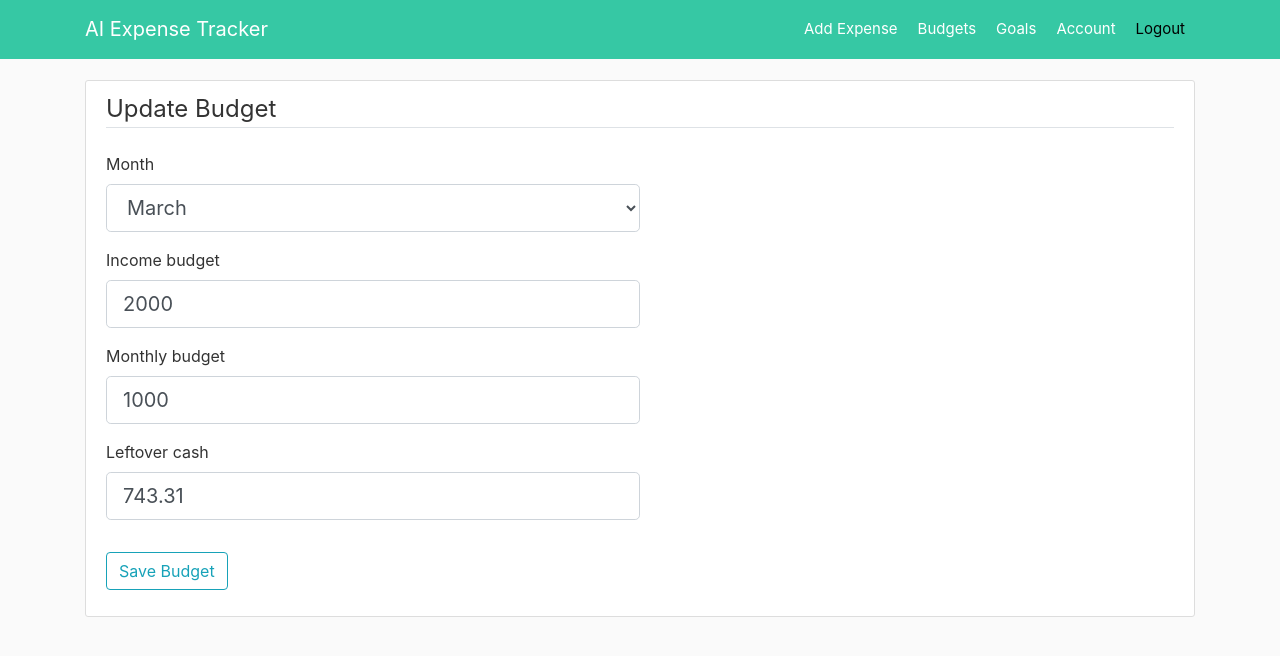
After one commit to tnguyen606-cs/AI-ExpenseApp, a Flask app: page /budget/1/update in a window 1280 px wide. The commit adds this page. Shown: the top 656 px of the page. Run offline with Flask 2, Linux system fonts and the light colour scheme; a user stored in the database is signed in; data comes from the database, SQL or seed files in the repository; both versions use the stored data as it was after the commit; some libraries are stand-ins or nearby versions.

Commit message:
Enhanced the UIs

```diff
--- a/app/budgets/forms.py
+++ b/app/budgets/forms.py
@@ -1,5 +1,5 @@
 from flask_wtf import FlaskForm
-from wtforms import SubmitField, IntegerField, SelectField
+from wtforms import SubmitField, IntegerField, SelectField, DecimalField
 from wtforms.validators import DataRequired, ValidationError
 from app.models import Budget
 
@@ -9,7 +9,8 @@ class BudgetForm(FlaskForm):
                         validators=[DataRequired()])
     income = IntegerField('Income budget', validators=[DataRequired()])
     budget = IntegerField('Monthly budget', validators=[DataRequired()])
-    submit = SubmitField('Create Budget')
+    left_cash = DecimalField('Leftover cash', validators=[DataRequired()])
+    submit = SubmitField('Save Budget')
 
     def validate_month(self, month):
         if Budget.query.filter_by(month=month.data).first():
--- a/app/budgets/routes.py
+++ b/app/budgets/routes.py
@@ -1,4 +1,4 @@
-from flask import render_template, url_for, flash, redirect, Blueprint
+from flask import render_template, url_for, flash, redirect, Blueprint, request
 from flask_login import current_user, login_required
 from app import db
 from datetime import datetime
@@ -16,8 +16,10 @@ def new_budget():
     if form.validate_on_submit():
         income = form.income.data
         budget = form.budget.data
+        mm = form.month.data
         if income > budget:
-            new_budget = Budget(month=form.month.data,
+            new_budget = Budget(id=datetime.strptime(mm, '%B').month,
+                                month=mm,
                                 income=form.income.data,
                                 budget=budget,
                                 user=current_user, date_posted=today_date)
@@ -29,3 +31,62 @@ def new_budget():
             flash(
                 'Please enter the income higher than your budget', 'danger')
     return render_template('create_budget.html', title='New Budget', form=form, legend='New Budget')
+
+
+@budgets.route("/budgets")
+@login_required
+def budget():
+    # This line creates a list of all the budgets sorted by month
+    all_budgets = Budget.query.order_by(Budget.id).all()
+    # This line loops through all the budgets
+    for i in range(len(all_budgets)):
+        # This line gives each movie a new ranking reversed from their order in all_movies
+        all_budgets[i].id = len(all_budgets) - i
+    db.session.commit()
+    return render_template('budgets.html', title="Budgets", budgets=all_budgets)
+
+
+@budgets.route("/budget/<int:budget_id>/update", methods=['GET', 'POST'])
+@login_required
+def budget_update(budget_id):
+    budget = Budget.query.get_or_404(budget_id)
+    form = BudgetForm()
+    if form.validate_on_submit():
+        if form.income.data > form.budget.data:
+            if budget.month != form.month.data or budget.income != form.income.data or budget.left_cash != form.left_cash.data or budget.budget != form.budget.data:
+                budget.month = form.month.data
+                budget.income = form.income.data
+                budget.budget = form.budget.data
+                budget.left_cash = form.left_cash.data
+                budget.date_posted = datetime.now()
+                db.session.commit()
+                flash('Your budget has been updated!', 'success')
+                return redirect(url_for('budgets.budget'))
+            else:
+                flash('There is no update!', 'danger')
+        else:
+            flash(
+                'Please enter the income higher than your budget', 'danger')
+    elif request.method == 'GET':
+        form.month.data = budget.month
+        form.income.data = budget.income
+        form.budget.data = budget.budget
+        form.left_cash.data = budget.left_cash
+    return render_template('update_budget.html', title='Update Budget',
+                           form=form, legend='Update Budget', budget_id=budget_id)
+
+
+@budgets.route("/budget/<int:budget_id>/delete", methods=['POST'])
+@login_required
+def delete_budget(budget_id):
+    budget = Budget.query.get_or_404(budget_id)
+    # message = client.messages.create(
+    #     to=send_sms_to(),
+    #     from_="+18776647341",
+    #     body="We noticed you just deleted an expense with an amount of {}!".format(
+    #         expense.amount)
+    # )
+    db.session.delete(budget)
+    db.session.commit()
+    flash('Your budget has been deleted!', 'success')
+    return redirect(url_for('head.home'))
--- a/app/main/routes.py
+++ b/app/main/routes.py
@@ -36,15 +36,11 @@ def home():
         Goal.date_posted.desc()).first()
     noGoal = True if goal is None else False
     # TODO: Display the Goal's total saving_amount
-    today_date = datetime.now()
 
     # range = Expense.query.filter(goal.date_start <= Budget.date_spend,
     #                              goal.date_end >= Budget.date_spend).all()
     # expenses_within = get_total_expenses_inrange(range)
     total_saving = left_cash + goal.amount_saving
-    goal.amount_saving = total_saving
-    # Update DATABASES
-    db.session.commit()
     print(total_saving)
     return render_template('home.html',
                            expenses=expenses,
--- a/app/static/main.css
+++ b/app/static/main.css
@@ -16,6 +16,11 @@ hr {
   width: 100px;
   margin-left: 0;
   border: 1px solid rgb(54, 200, 164);
+}
+
+.create {
+  color: blue;
+  margin: 25px;
 }
 
 *, *:before, *:after {
@@ -261,3 +266,24 @@ a.article-title:hover {
   font-size: 1.618rem;
   font-weight: 600;
 }
+
+/* Style the list of budgets as cards */
+.budget {
+  padding: 20px;
+  margin: 30px;
+  background-color: #eeecec;
+  width: calc(30% - 25px);
+  height: 260px;
+  float:left;
+  border-radius: 10px;
+}
+
+.card-text {
+  font-size: 20px;
+}
+
+.left_cash {
+  color: rgb(242, 58, 58);
+  font-size: 20px;
+  font-weight: 600;
+}
--- a/app/templates/layout.html
+++ b/app/templates/layout.html
@@ -35,8 +35,8 @@
                         <div class="navbar-nav ml-auto">
                             {% if current_user.is_authenticated %}
                                 <a class="nav-item nav-link" href="{{ url_for('expenses.new_expense') }}">Add Expense</a>
-                                <a class="nav-item nav-link" href="{{ url_for('budgets.new_budget') }}">Budget</a>
-                                <a class="nav-item nav-link" href="{{ url_for('goals.new_goal') }}">Goal</a>
+                                <a class="nav-item nav-link" href="{{ url_for('budgets.budget') }}">Budgets</a>
+                                <a class="nav-item nav-link" href="{{ url_for('goals.new_goal') }}">Goals</a>
                                 <a class="nav-item nav-link" href="{{ url_for('users.account') }}">Account</a>
                                 <a class="nav-item nav-link-log-out" href="{{ url_for('users.logout') }}">Logout</a>
                             {% else %}
--- /dev/null
+++ b/app/templates/update_budget.html
@@ -0,0 +1,65 @@
+{% extends "layout.html" %}
+{% block content %}
+<div class="content-section">
+    <form method="POST" action="">
+        {{ form.hidden_tag() }}
+        <fieldset class="form-group">
+            <legend class="border-bottom mb-4">{{ legend }}</legend>
+            <div class="form-group">
+                {{ form.month.label(class="form-control-label") }}
+                {% if form.month.errors %}
+                    <div class="invalid-feedback">
+                        {% for error in form.month.errors %}
+                            <span style="color:red">{{ error }}</span>
+                        {% endfor %}
+                    </div>
+                {% else %}
+                    {{ form.month(class="form-control form-control-lg col-6") }}
+                {% endif %}
+            </div>
+            <div class="form-group">
+                {{ form.income.label }}
+                {% if form.income.errors %}
+                    {{ form.income(class="form-control form-control-lg col-6 is-invalid") }}
+                    <div class="invalid-feedback">
+                        {% for error in form.income.errors %}
+                            <span style="color:red">{{ error }}</span>
+                        {% endfor %}
+                    </div>
+                {% else %}
+                    {{ form.income(class="form-control form-control-lg col-6") }}
+                {% endif %}
+            </div>
+            <div class="form-group">
+                {{ form.budget.label }}
+                {% if form.budget.errors %}
+                    {{ form.budget(class="form-control form-control-lg col-6 is-invalid") }}
+                    <div class="invalid-feedback">
+                        {% for error in form.budget.errors %}
+                            <span style="color:red">{{ error }}</span>
+                        {% endfor %}
+                    </div>
+                {% else %}
+                    {{ form.budget(class="form-control form-control-lg col-6") }}
+                {% endif %}
+            </div>
+            <div class="form-group">
+                {{ form.left_cash.label }}
+                {% if form.left_cash.errors %}
+                    {{ form.left_cash(class="form-control form-control-lg col-6 is-invalid") }}
+                    <div class="invalid-feedback">
+                        {% for error in form.left_cash.errors %}
+                            <span style="color:red">{{ error }}</span>
+                        {% endfor %}
+                    </div>
+                {% else %}
+                    {{ form.left_cash(class="form-control form-control-lg col-6") }}
+                {% endif %}
+            </div>
+        </fieldset>
+        <div class="form-group">
+            {{ form.submit(class="btn btn-outline-info") }}
+        </div>
+    </form>
+</div>
+{% endblock content %}
```
Also changed, not shown: app/templates/budgets.html (added, +45 -0 lines), app/templates/home.html (+5 -5 lines), README.md, app/static/images/b1fdd36a2b95a634.png (added), app/templates/expense.html (indentation only), expenses.gif (added), instance/user_info.db.
